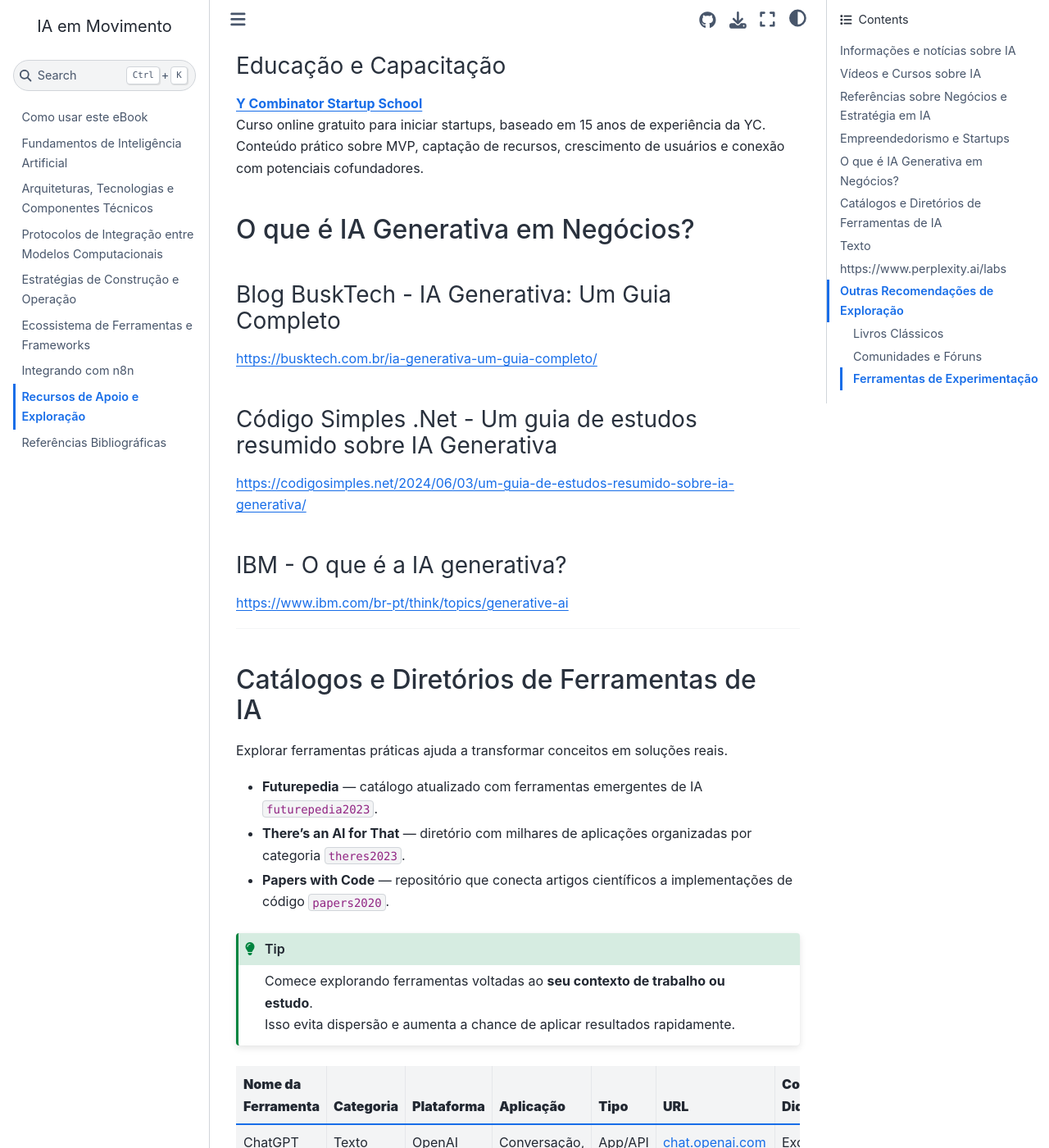
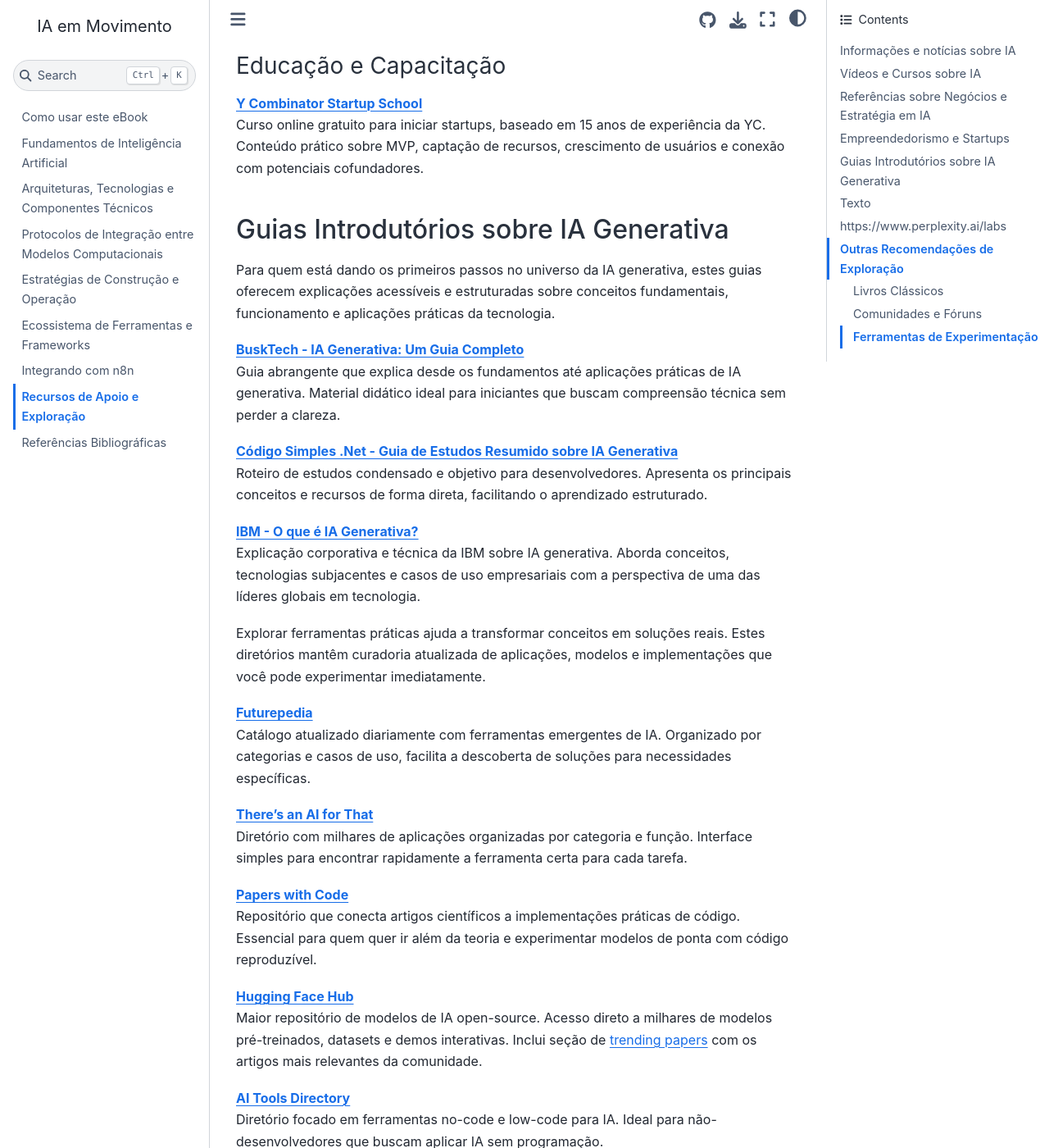
Before and after one commit to unb-lamfo-negocios-ai/LivroIAemMovimento, a Jupyter Book: the page built from capitulos/capRecursosDeApoio.md, in a window 1280 px wide and 1400 px high, scrolled down 13905 px. Shown: the whole window at 82% size. Built offline with Jupyter Book 1.0.4 settings and Sphinx 7.4.7 and the Sphinx Book theme 1.1.4, drawn with Linux system fonts in a browser that asks for light colours; pages that are not in the unit, such as notebooks, are missing from menus; cross-references to code outside the pages are shown as plain code; some of the changed text lies outside the part shown.

Commit message:
Update capRecursosDeApoio.md

```diff
--- a/capitulos/capRecursosDeApoio.md
+++ b/capitulos/capRecursosDeApoio.md
@@ -250,34 +250,51 @@
 
 **[Y Combinator Startup School](https://aprender3.unb.br/mod/url/view.php?id=1359380)**
 Curso online gratuito para iniciar startups, baseado em 15 anos de experiência da YC. Conteúdo prático sobre MVP, captação de recursos, crescimento de usuários e conexão com potenciais cofundadores.
-## O que é IA Generativa em Negócios?
 
-### Blog BuskTech - IA Generativa: Um Guia Completo
+## Guias Introdutórios sobre IA Generativa
 
-https://busktech.com.br/ia-generativa-um-guia-completo/
+Para quem está dando os primeiros passos no universo da IA generativa, estes guias oferecem explicações acessíveis e estruturadas sobre conceitos fundamentais, funcionamento e aplicações práticas da tecnologia.
 
-### Código Simples .Net - Um guia de estudos resumido sobre IA Generativa
+**[BuskTech - IA Generativa: Um Guia Completo](https://busktech.com.br/ia-generativa-um-guia-completo/)**
+Guia abrangente que explica desde os fundamentos até aplicações práticas de IA generativa. Material didático ideal para iniciantes que buscam compreensão técnica sem perder a clareza.
 
-https://codigosimples.net/2024/06/03/um-guia-de-estudos-resumido-sobre-ia-generativa/
+**[Código Simples .Net - Guia de Estudos Resumido sobre IA Generativa](https://codigosimples.net/2024/06/03/um-guia-de-estudos-resumido-sobre-ia-generativa/)**
+Roteiro de estudos condensado e objetivo para desenvolvedores. Apresenta os principais conceitos e recursos de forma direta, facilitando o aprendizado estruturado.
 
-### IBM - O que é a IA generativa?
+**[IBM - O que é IA Generativa?](https://www.ibm.com/br-pt/think/topics/generative-ai)**
+Explicação corporativa e técnica da IBM sobre IA generativa. Aborda conceitos, tecnologias subjacentes e casos de uso empresariais com a perspectiva de uma das líderes globais em tecnologia.
 
-https://www.ibm.com/br-pt/think/topics/generative-ai
 
----
+Explorar ferramentas práticas ajuda a transformar conceitos em soluções reais. Estes diretórios mantêm curadoria atualizada de aplicações, modelos e implementações que você pode experimentar imediatamente.
 
-## Catálogos e Diretórios de Ferramentas de IA
+**[Futurepedia](https://www.futurepedia.io/)**
+Catálogo atualizado diariamente com ferramentas emergentes de IA. Organizado por categorias e casos de uso, facilita a descoberta de soluções para necessidades específicas.
 
-Explorar ferramentas práticas ajuda a transformar conceitos em soluções reais.
+**[There's an AI for That](https://theresanaiforthat.com/)**
+Diretório com milhares de aplicações organizadas por categoria e função. Interface simples para encontrar rapidamente a ferramenta certa para cada tarefa.
 
-- **Futurepedia** — catálogo atualizado com ferramentas emergentes de IA {cite}`futurepedia2023`.
-- **There’s an AI for That** — diretório com milhares de aplicações organizadas por categoria {cite}`theres2023`.
-- **Papers with Code** — repositório que conecta artigos científicos a implementações de código {cite}`papers2020`.
+**[Papers with Code](https://paperswithcode.com/)**
+Repositório que conecta artigos científicos a implementações práticas de código. Essencial para quem quer ir além da teoria e experimentar modelos de ponta com código reproduzível.
 
-:::{tip}
-Comece explorando ferramentas voltadas ao **seu contexto de trabalho ou estudo**.
-Isso evita dispersão e aumenta a chance de aplicar resultados rapidamente.
+**[Hugging Face Hub](https://huggingface.co/models)**
+Maior repositório de modelos de IA open-source. Acesso direto a milhares de modelos pré-treinados, datasets e demos interativas. Inclui seção de [trending papers](https://huggingface.co/papers) com os artigos mais relevantes da comunidade.
+
+**[AI Tools Directory](https://aitoolsdirectory.com/)**
+Diretório focado em ferramentas no-code e low-code para IA. Ideal para não-desenvolvedores que buscam aplicar IA sem programação.
+
+**[AI Valley](https://aivalley.ai/)**
+Curadoria de ferramentas com foco em produtividade e aplicações empresariais. Inclui reviews e comparações entre soluções similares.
+
+:::{admonition} 💡 Como usar estes diretórios eficientemente
+:class: tip
+
+- **Para experimentação:** Comece com Futurepedia ou There's an AI for That para encontrar ferramentas prontas
+- **Para desenvolvimento:** Use Hugging Face e Papers with Code para acessar modelos e código
+- **Para decisões empresariais:** Consulte AI Valley para comparações e reviews detalhados
+- Configure alertas ou visite semanalmente para acompanhar novas ferramentas e tendências
 :::
+
+A tabela abaixo apresenta ferramentas essenciais de IA generativa, organizadas por categoria e tipo de aplicação, para ajudá-lo a escolher as melhores opções conforme suas necessidades de aprendizado e uso prático.
 
 | **Nome da Ferramenta** | **Categoria** | **Plataforma** | **Aplicação** | **Tipo** | **URL** | **Comentários Didáticos** |
 | --- | --- | --- | --- | --- | --- | --- |
```
